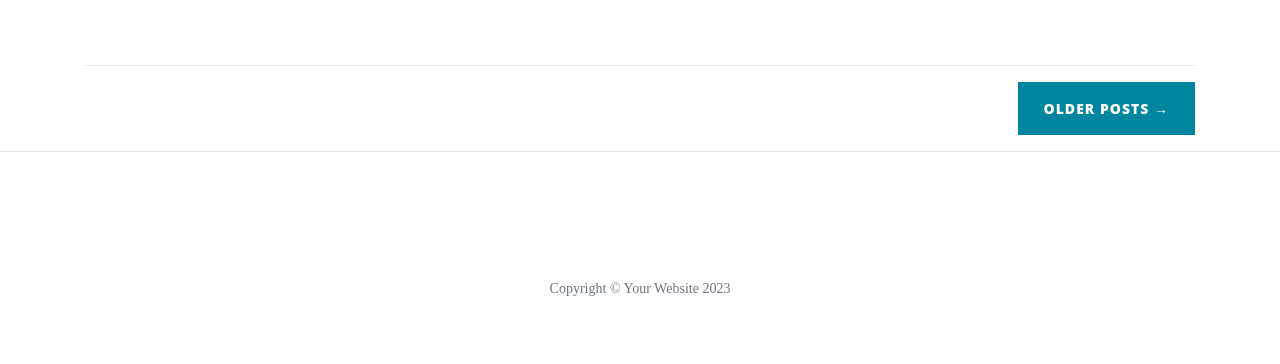
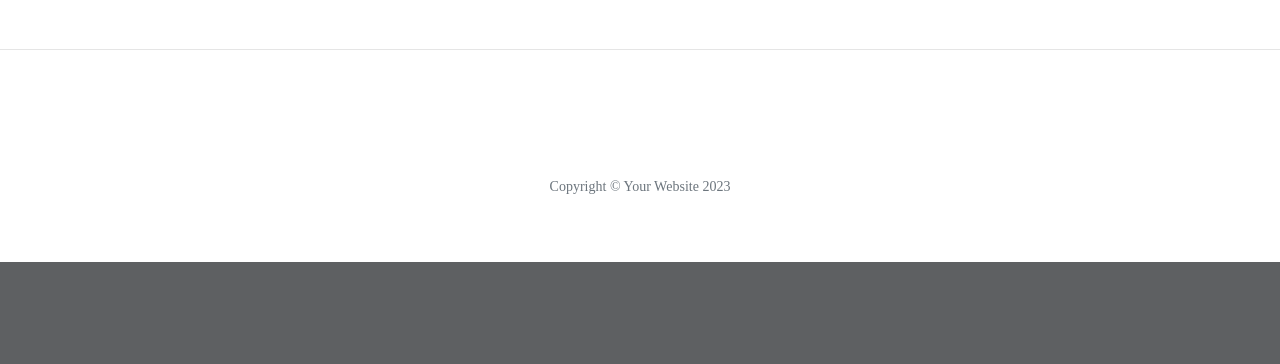
Before and after one commit to Pur3-MAlice/Thorin-Flask-App, a Flask app: page / in a window 1280 px wide. Shown: the part 629-993 px from the top of the page. After the commit the page ends 891 px from the top, so only its background shows below. Run offline with Flask 3, Linux system fonts and the light colour scheme; some libraries are stand-ins or nearby versions.

Commit message:
removes careers pages and begins to polish up full app

```diff
--- a/templates/about.html
+++ b/templates/about.html
@@ -1,7 +1,6 @@
 {% extends "base.html" %}
 {% block content %}
 
-    {{ company[1]["name"] }}
     <h2>{{ page_title }}</h2>
     <p>
         The formation of the group grew out of a meeting Gandalf had with Thorin in Bree which kindled Thorin's interest
@@ -14,7 +13,6 @@
     </p>
 
     {% for member in company %}
-
 
         <div class="row featurette">
 
@@ -34,6 +32,7 @@
                 </div>
 
             {% else %}
+
                 <div class="col-md-5 profile-img">
                     <img src="{{ member.image_source }}" class="featurette-image image-responsive" alt="">
                 </div>
--- a/templates/base.html
+++ b/templates/base.html
@@ -26,9 +26,6 @@
             </li>
             <li class="nav-item">
                 <a class="nav-link" href="{{ url_for('about') }}">About</a>
-            </li>
-            <li class="nav-item">
-                <a class="nav-link" href="{{ url_for('careers') }}">Careers</a>
             </li>
             <li class="nav-item">
                 <a class="nav-link" href="{{ url_for('contact') }}">Contact Us</a>
--- a/templates/careers.html
+++ /dev/null
@@ -1,4 +0,0 @@
-{% extends "base.html" %}
-{% block content %}
-    <h2>{{ page_title }}</h2>
-{% endblock %}
--- a/templates/index.html
+++ b/templates/index.html
@@ -1,13 +1,3 @@
 {% extends "base.html" %}
 {% block content %}
-<div class="row">
-        </div>
-        <hr>
-        <!-- Pager -->
-        <div class="clearfix">
-        <a class="btn btn-primary float-right" href="#">Older Posts &rarr;</a>
-        </div>
-    </div>
-    </div>
-
 {% endblock %}
```
